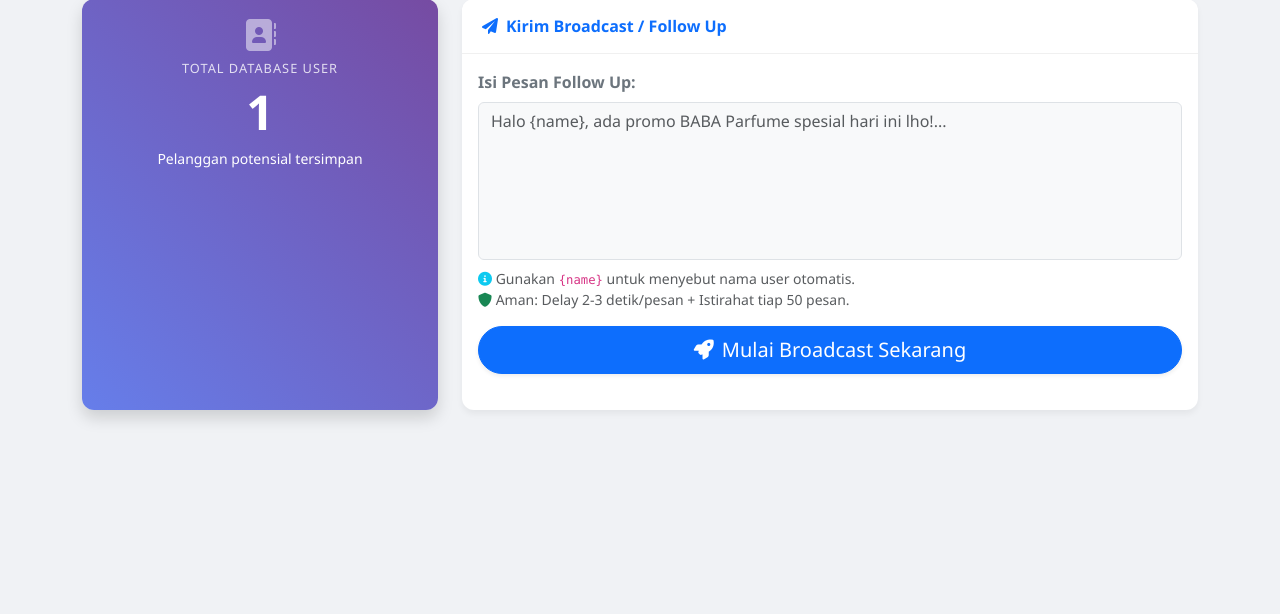
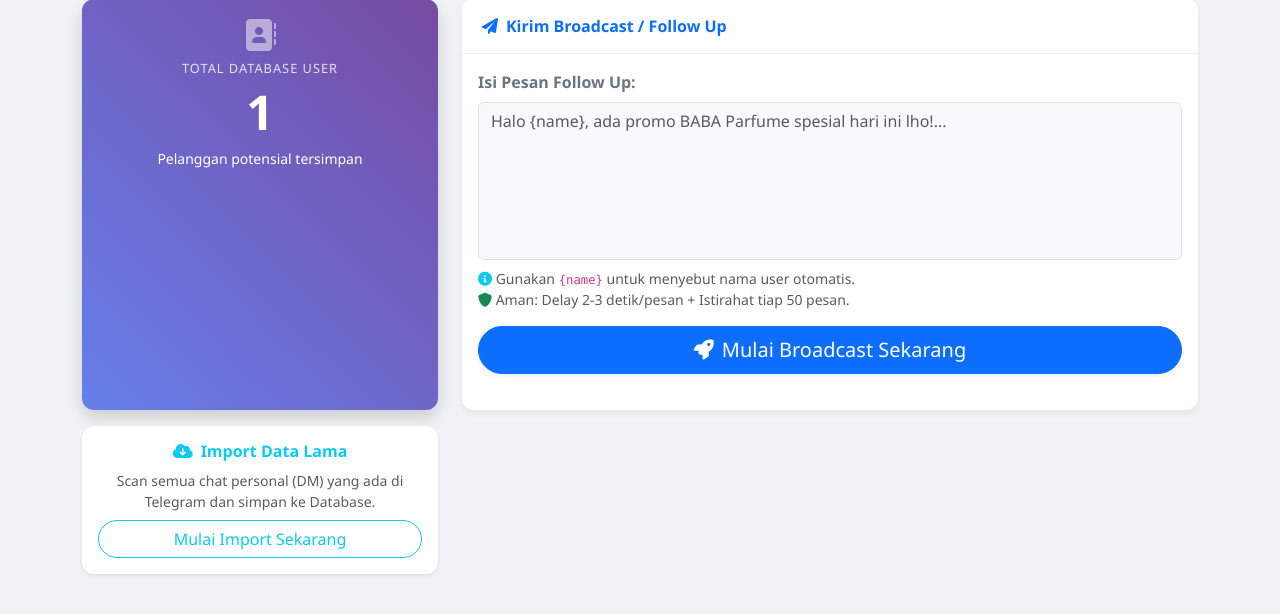
Before and after one commit to dikot0911/BabaParfumeBlast, a Flask app: template templates/index.html in a window 1280 px wide. Shown: the part 153-767 px from the top of the page. Run offline with Flask 3, Linux system fonts and the light colour scheme; the template is opened without the code that fills it: most values are stand-ins (such as "Sample title", 1, 10 or a date in 2020); parts of the project's set-up code (start-up, migrations or seed data) failed here and were passed over.

Commit message:
Update index.html

```diff
--- a/templates/index.html
+++ b/templates/index.html
@@ -83,11 +83,22 @@
                 <div class="row g-4">
                     <!-- Stat Box -->
                     <div class="col-md-4">
-                        <div class="crm-stat-box h-100 shadow">
+                        <div class="crm-stat-box h-100 shadow mb-3">
                             <i class="fas fa-address-book fa-2x mb-2 opacity-50"></i>
                             <div class="crm-stat-label">Total Database User</div>
                             <div class="crm-stat-number">{{ user_count }}</div>
                             <small>Pelanggan potensial tersimpan</small>
+                        </div>
+
+                        <!-- TOMBOL IMPORT BARU -->
+                        <div class="card shadow-sm border-info">
+                            <div class="card-body text-center">
+                                <h6 class="fw-bold text-info"><i class="fas fa-cloud-download-alt me-2"></i>Import Data Lama</h6>
+                                <p class="small text-muted mb-2">Scan semua chat personal (DM) yang ada di Telegram dan simpan ke Database.</p>
+                                <button onclick="importCRM()" class="btn btn-outline-info w-100 rounded-pill">
+                                    Mulai Import Sekarang
+                                </button>
+                            </div>
                         </div>
                     </div>
 
@@ -293,7 +304,7 @@
         // --- GLOBAL VARIABLES ---
         let scannedData = [];
 
-        // --- SCANNER FUNCTION (PERBAIKAN UTAMA DI SINI) ---
+        // --- SCANNER FUNCTION ---
         function scanTelegram() {
             const loader = document.getElementById('loader');
             const resultArea = document.getElementById('scan-results-area');
@@ -349,7 +360,18 @@
                         </div>
                     </div>
 
-                    <!-- AREA TOPIK FORUM -->
+                    <!-- AREA INPUT MANUAL TOPIK (UNTUK SEMUA GRUP) -->
+                    <div class="mt-2 ms-4">
+                         <div class="input-group input-group-sm">
+                            <span class="input-group-text bg-light text-muted">Manual Topik ID:</span>
+                            <input type="text" class="form-control" id="manual-topic-${index}" placeholder="Contoh: 12345, 67890 (Pisahkan koma)">
+                        </div>
+                        <div class="form-text text-muted small ms-1" style="font-size: 0.75rem;">
+                            Jika scan otomatis gagal, masukkan ID topik secara manual di sini.
+                        </div>
+                    </div>
+
+                    <!-- AREA TOPIK FORUM (OTOMATIS) -->
                     ${group.is_forum ? `
                         <div class="topic-container ms-4 mt-2" id="topics-${index}">
                             ${hasTopics ? `
@@ -372,8 +394,8 @@
                             ` : `
                                 <div class="alert alert-warning py-2 small mb-0">
                                     <i class="fas fa-exclamation-circle me-1"></i>
-                                    <strong>Tidak ada topik ditemukan.</strong><br>
-                                    Kemungkinan bot belum admin atau tidak ada topik yang 'Open'.
+                                    <strong>Tidak ada topik otomatis ditemukan.</strong><br>
+                                    Silakan gunakan kolom "Manual Topik ID" di atas.
                                 </div>
                             `}
                         </div>
@@ -397,26 +419,36 @@
             });
         }
 
-        // --- SAVE FUNCTION ---
+        // --- SAVE FUNCTION (UPDATED MANUAL INPUT) ---
         function saveSelection() {
             const selected = [];
 
             scannedData.forEach((group, index) => {
                 const groupCheck = document.getElementById(`g-${index}`);
+                const manualInput = document.getElementById(`manual-topic-${index}`);
+
+                // Ambil Topik dari Checkbox
                 const topicChecks = document.querySelectorAll(`.topic-check-${index}:checked`);
-
-                // Ambil ID topik yang dicentang
                 let selectedTopicIds = [];
                 topicChecks.forEach(cb => selectedTopicIds.push(cb.value));
 
+                // Ambil Topik dari Manual Input
+                if (manualInput && manualInput.value.trim() !== "") {
+                    const manuals = manualInput.value.split(',');
+                    manuals.forEach(m => {
+                        const cleanId = m.trim();
+                        if (cleanId && !isNaN(cleanId)) {
+                            selectedTopicIds.push(cleanId);
+                        }
+                    });
+                }
+
                 // LOGIKA SIMPAN:
-                // 1. Jika Grup dicentang DAN bukan forum (Grup biasa) -> Simpan
-                // 2. Jika Forum DAN ada topik yang dipilih -> Simpan
-
+                // Simpan jika Grup dicentang ATAU ada topik (manual/checkbox) yang terisi
                 const isGroupSelected = groupCheck.checked;
                 const hasTopicsSelected = selectedTopicIds.length > 0;
 
-                if ((!group.is_forum && isGroupSelected) || (group.is_forum && hasTopicsSelected)) {
+                if (isGroupSelected || hasTopicsSelected) {
                     selected.push({
                         group_id: group.id,
                         group_name: group.name,
@@ -426,7 +458,7 @@
             });
 
             if (selected.length === 0) {
-                alert("⚠️ Belum ada target yang dipilih!\nSilakan centang minimal satu Grup atau Topik.");
+                alert("⚠️ Belum ada target yang dipilih!\nSilakan centang grup atau isi Topik ID manual.");
                 return;
             }
 
@@ -473,6 +505,28 @@
                 if(json.status === 'success') location.reload();
             });
         }
+
+        // --- IMPORT CRM FUNCTION (BARU) ---
+        function importCRM() {
+            if(!confirm("📥 Mulai Import Riwayat Chat?\nBot akan men-scan ribuan chat lama Anda untuk disimpan ke database. Proses ini berjalan di background.")) return;
+
+            const btn = event.target;
+            btn.disabled = true;
+            btn.innerText = "Sedang Memproses...";
+
+            fetch('/import_crm_api', { method: 'POST' })
+            .then(r => r.json())
+            .then(json => {
+                alert(json.message);
+                btn.disabled = false;
+                btn.innerText = "Mulai Import Sekarang";
+                if(json.status === 'success') location.reload();
+            })
+            .catch(err => {
+                alert("Error: " + err);
+                btn.disabled = false;
+            });
+        }
     </script>
 </body>
 </html>
```
